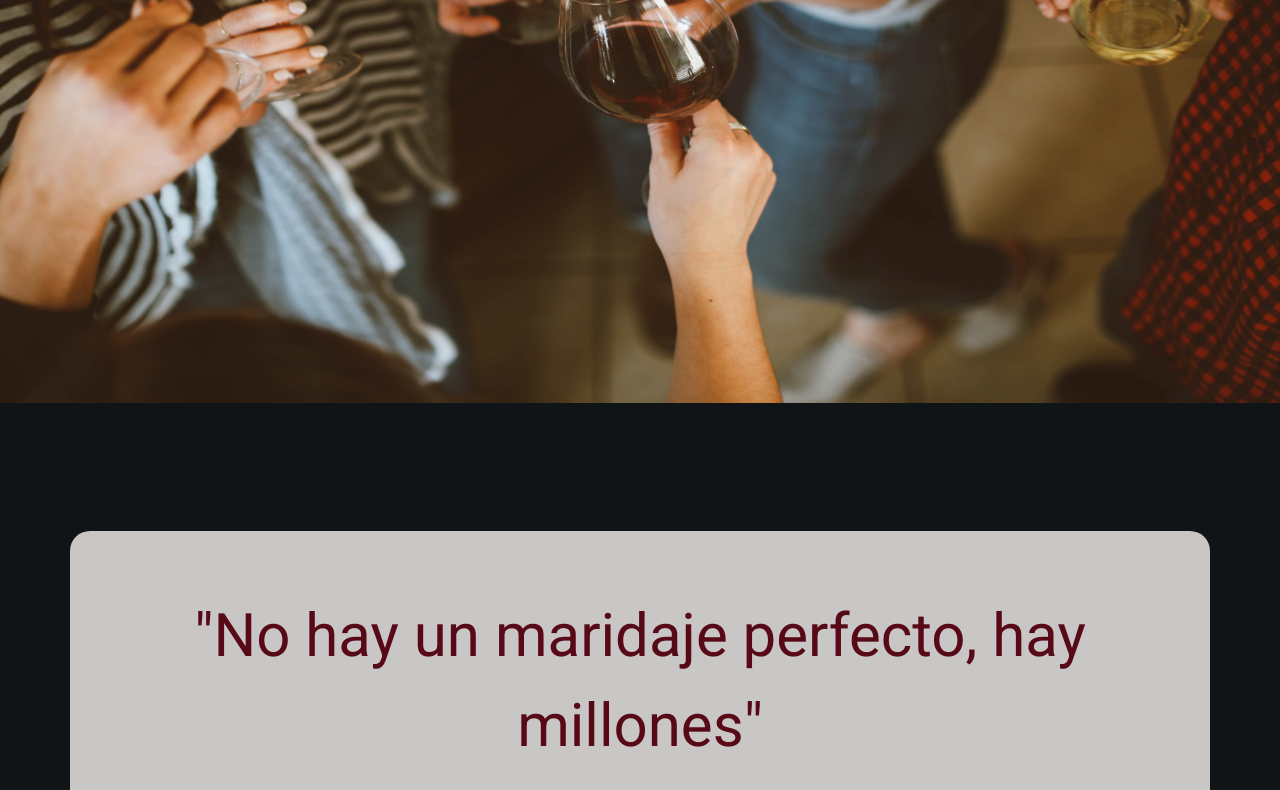
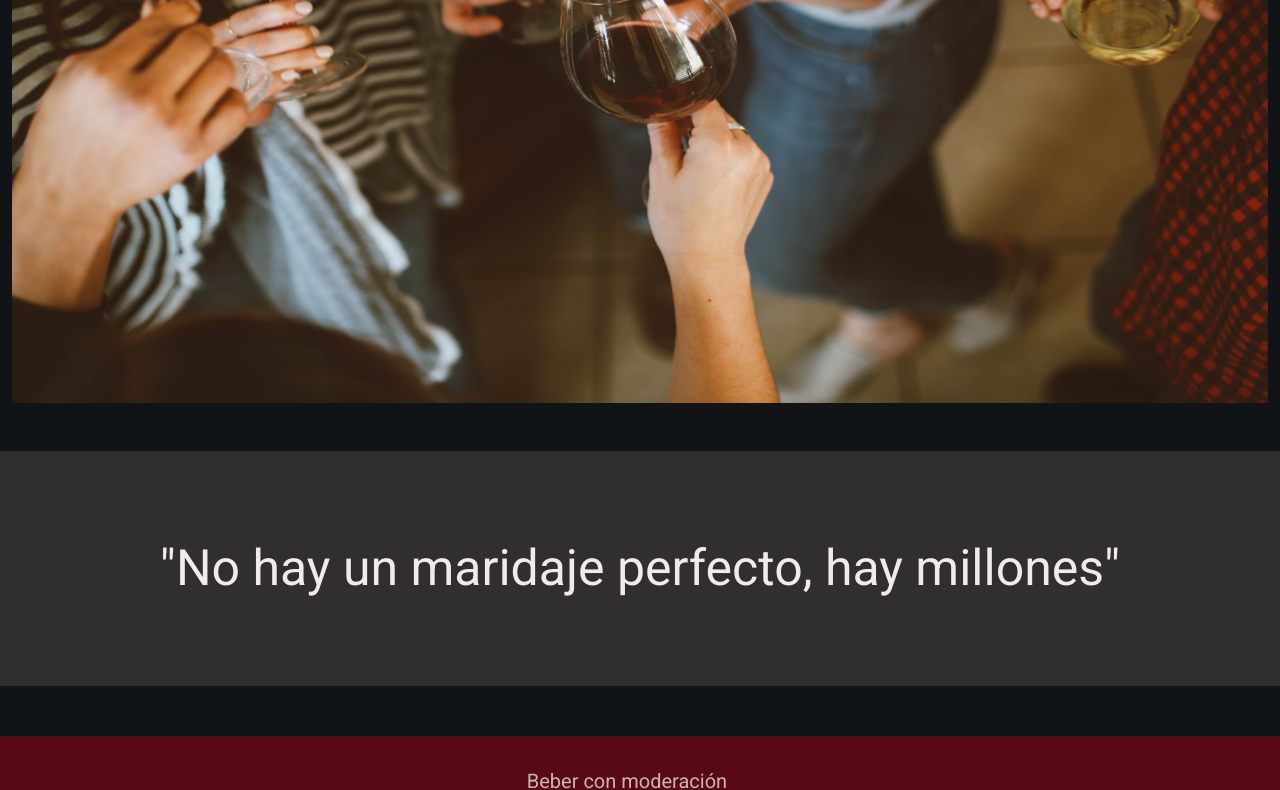
Before and after one commit to marimza/queVinoTomo, a plain HTML site: page index.html in a window 1280 px wide. Shown: the part 297-1087 px from the top of the page. Drawn offline with nearby package versions, Linux system fonts and the light colour scheme.

Commit message:
probando el favicon

```diff
--- a/css/estilo.css
+++ b/css/estilo.css
@@ -61,20 +61,14 @@ h2 {
 }
 
 .lineaInicio {
-    color: #580917;
-    font-size: 60px;
+    color: #f1e9ea;
+    font-size: 50px;
     text-align: center;
 }
 
-.leyendaInicial {
-    margin-top: 10%;
-    margin-bottom: 8%;
-    padding: 30px;
-    background-color: rgba(248, 243, 243, 0.8);
-}
-
-.bordeInicio {
-    border-radius: 20px;
+.contenedor-inicio {
+    padding: 50px;
+    background-color: rgb(48, 46, 46);
 }
 
 /* ¿Qué vino tomo? */
@@ -94,7 +88,7 @@ h2 {
     justify-items: center;
 }
 
-.imgVinos{
+.imgVinos {
     height: 15rem;
 }
 
@@ -108,25 +102,28 @@ h2 {
     border-radius: 20px;
 }
 
-.imgAccesorio{
+.imgAccesorio {
     height: 20rem;
 }
 
 /* Tips */
 
-.parrafo-tips{
+.parrafo-tips {
     font-size: 30px;
 }
-.subtitulos-tips{
+
+.subtitulos-tips {
     color: aliceblue;
 }
-.tips{
+
+.tips {
     margin-top: 50px;
 }
 
-.subt-video{
+.subt-video {
     font-size: 30px;
 }
+
 iframe {
     width: 30%;
     height: 100%;
--- a/index.html
+++ b/index.html
@@ -7,6 +7,7 @@
     <meta name="viewport" content="width=device-width, initial-scale=1.0">
     <link rel="stylesheet" href="https://cdn.jsdelivr.net/npm/bootstrap@5.3.0-alpha1/dist/css/bootstrap.min.css">
     <link rel="stylesheet" href="./css/estilo.css">
+    <link rel="shortcut icon" href="./img/iconos/WhatsApp Image 2023-03-19 at 11.42.53 PM.jpeg" type="image/x-icon">
     <title>QVT | Inicio</title>
 </head>
 
@@ -24,7 +25,8 @@
                 <div class="collapse navbar-collapse" id="navbarSupportedContent">
                     <ul class="navbar-nav me-auto mb-2 mb-lg-0">
                         <li class="nav-item">
-                            <a class="nav-link active text-white-50 enlace" aria-current="page" href="./index.html">Inicio</a>
+                            <a class="nav-link active text-white-50 enlace" aria-current="page"
+                                href="./index.html">Inicio</a>
                         </li>
                         <li class="nav-item">
                             <a class="nav-link active text-white-50" aria-current="page"
@@ -55,7 +57,8 @@
         </nav>
     </header>
 
-    <div id="carouselExampleSlidesOnly" class="carousel slide" data-bs-ride="carousel container">
+    <!-- Carrusel -->
+    <div id="carouselExampleSlidesOnly" class="carousel slide container-fluid" data-bs-ride="carousel container">
         <div class="carousel-inner">
             <div class="carousel-item active">
                 <img src="./img/carrusel/brindis.jpg" class="d-block w-100 imagenInicio img-fluid" alt="brindis">
@@ -74,10 +77,12 @@
         </div>
     </div>
 
-
-    <section class="leyendaInicial container bordeInicio">
+    <!-- Leyenda inicial -->
+    <section class="container-fluid mt-5 contenedor-inicio">
         <p class="lineaInicio">"No hay un maridaje perfecto, hay millones"</p>
     </section>
+
+
 
     <footer>
         <div class="redes">
```
Also changed, not shown: img/carrusel/copa-corchos.jpeg (added), img/iconos/WhatsApp Image 2023-03-19 at 11.42.53 PM.jpeg (added), img/iconos/favicon.png (added), img/racimo-en-copa.jpg (deleted).
